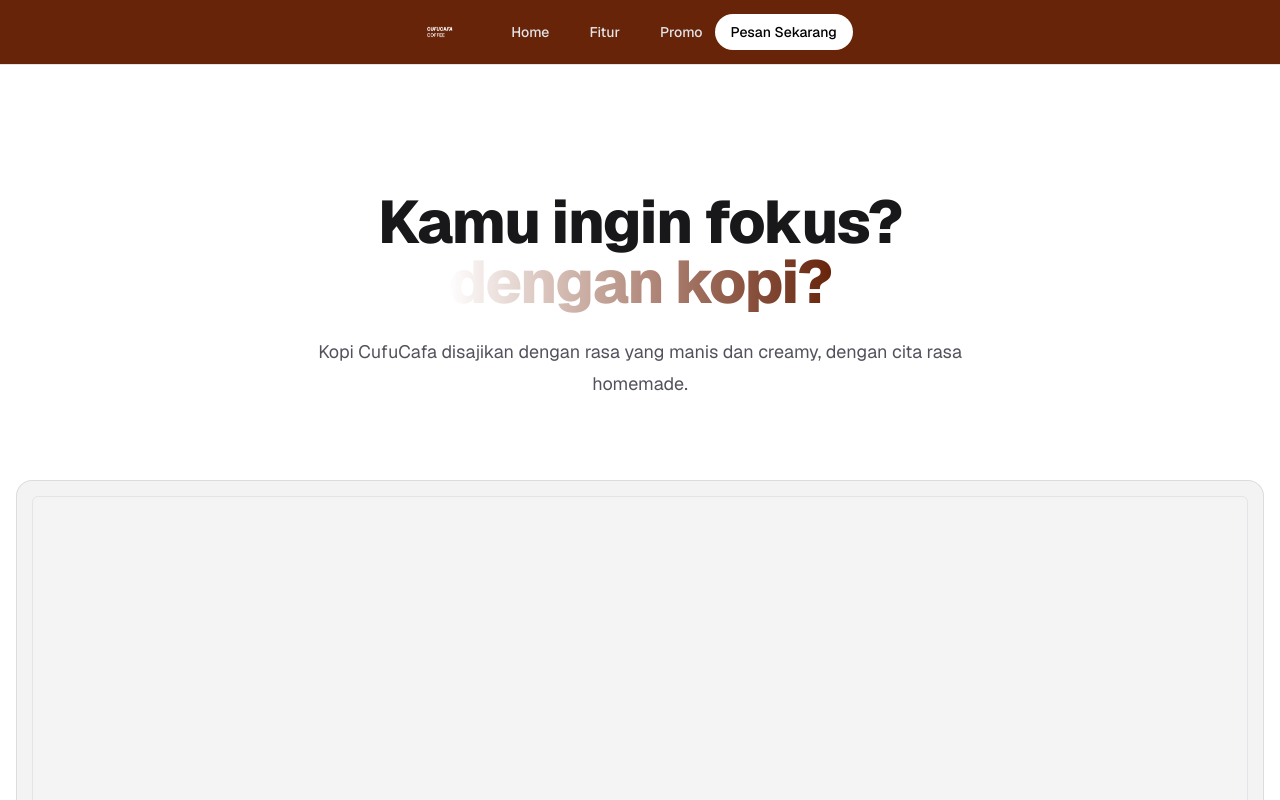
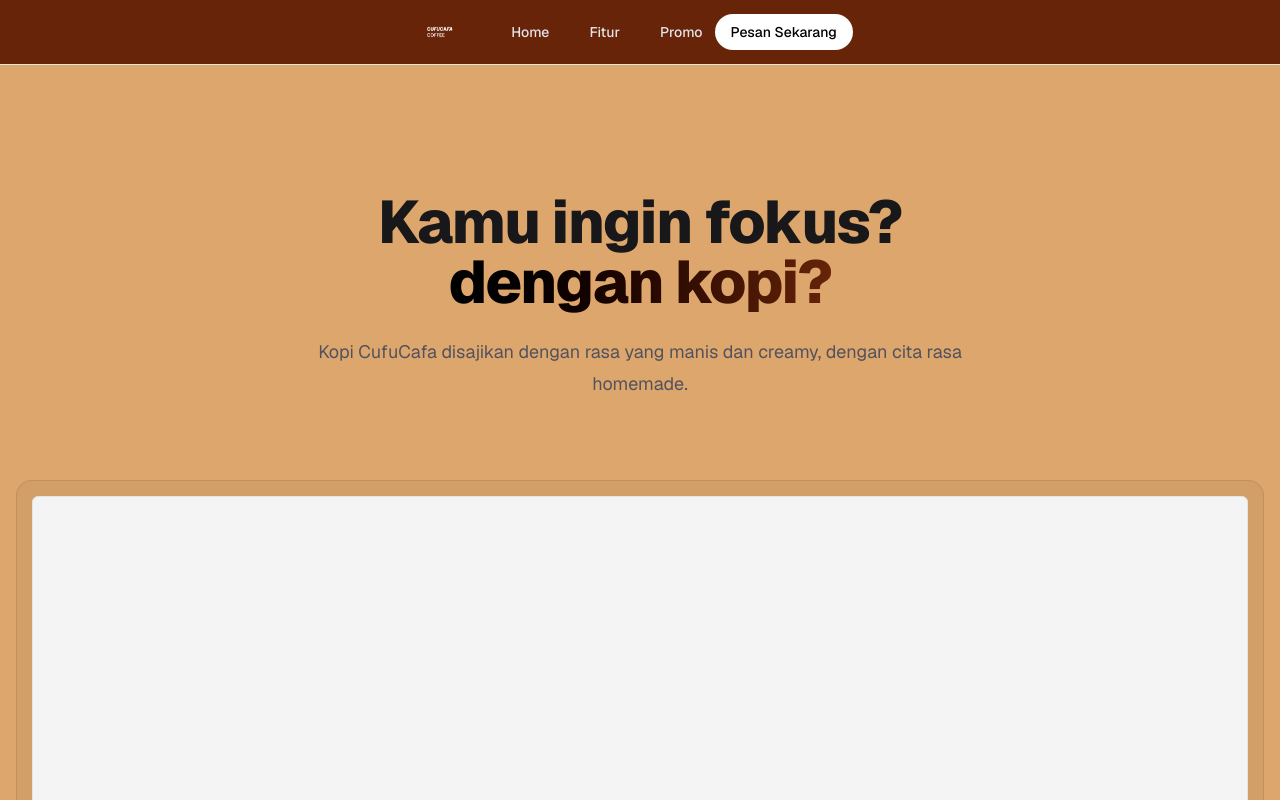
Before and after one commit to pyroscorcher/cuccufafa, a Next.js app: page / in a window 1280 px wide. Shown: the top 800 px of the page. Built offline with nearby package versions, Linux system fonts and the light colour scheme.

Commit message:
tes bcakground

```diff
--- a/app/page.tsx
+++ b/app/page.tsx
@@ -3,7 +3,7 @@
 
 export default function Home() {
   return (
-    <div className="min-h-screen bg-white dark:bg-black font-sans selection:bg-zinc-200 dark:selection:bg-zinc-800">
+    <div className="min-h-screen bg-[#DDA66D] dark:bg-black font-sans selection:bg-zinc-200 dark:selection:bg-zinc-800">
 
       {/* Navigation */}
       <Navbar />
--- a/components/Hero.tsx
+++ b/components/Hero.tsx
@@ -9,7 +9,7 @@
         {/* Heading */}
         <h1 className="text-4xl font-extrabold tracking-tight text-zinc-900 sm:text-6xl dark:text-zinc-50">
           Kamu ingin fokus? <br />
-          <span className="text-transparent bg-clip-text bg-gradient-to-r from-white to-[#672409]">
+          <span className="text-transparent bg-clip-text bg-gradient-to-r from-black to-[#672409]">
             dengan kopi?
           </span>
         </h1>
```
